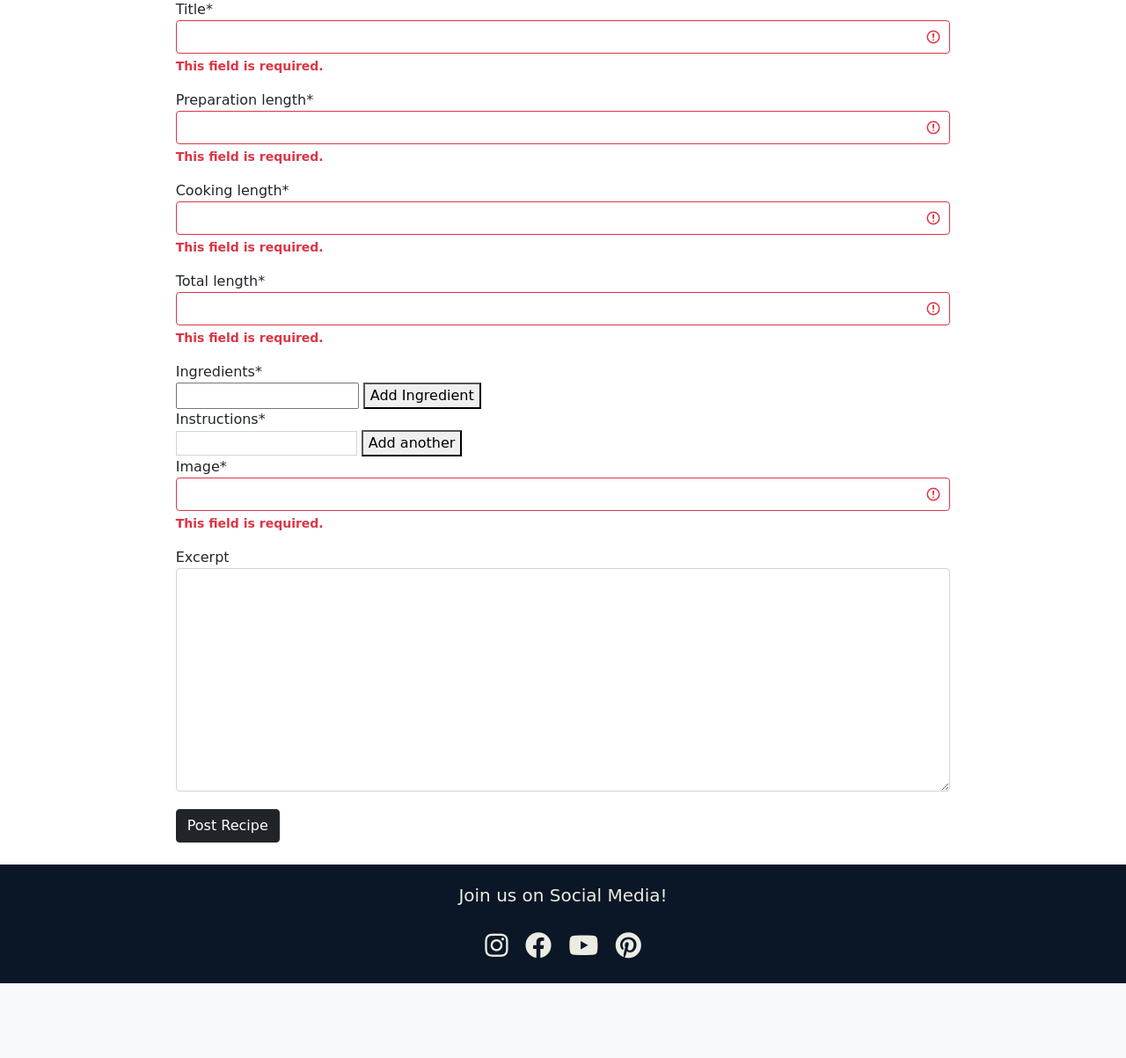
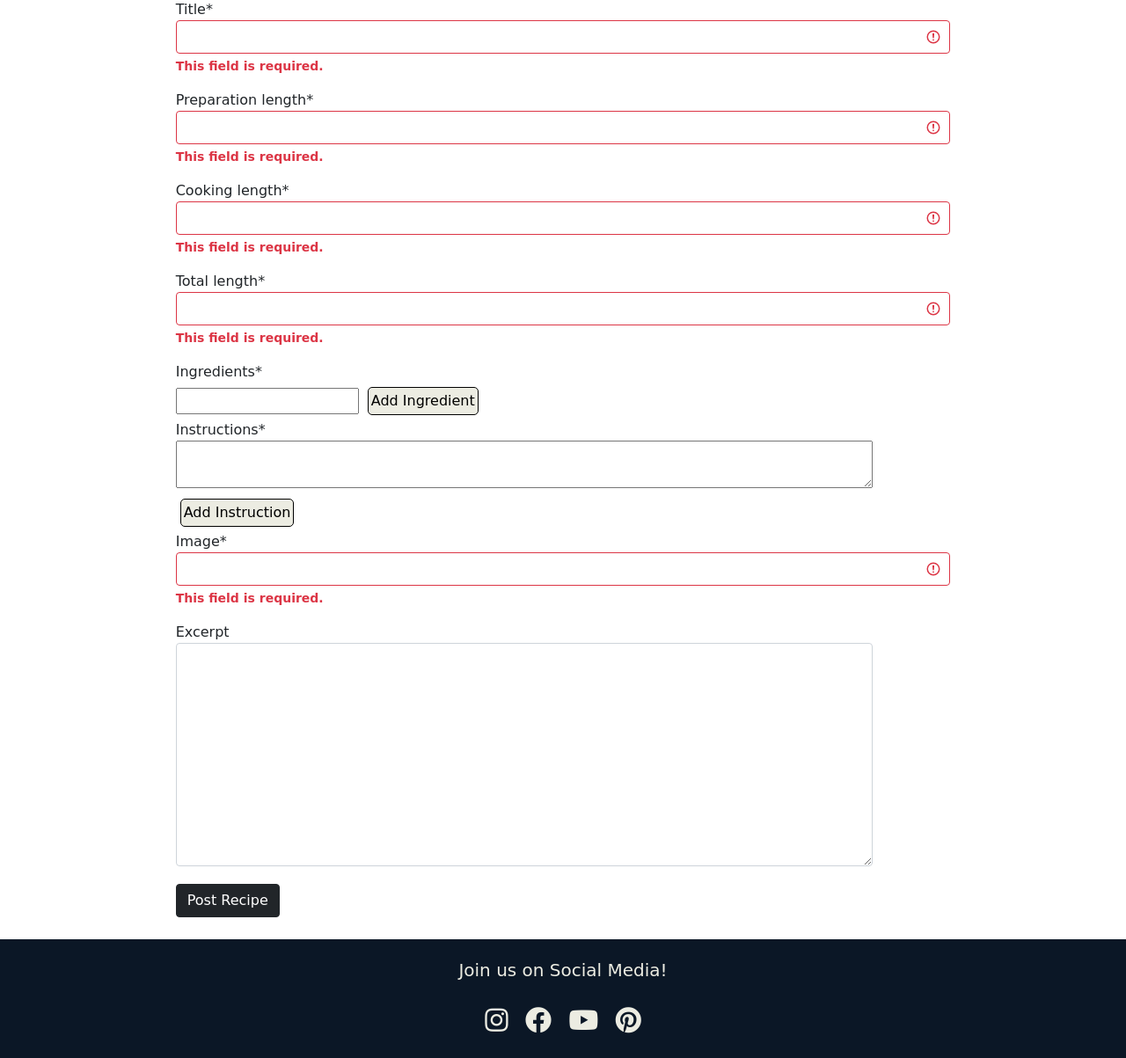
Before and after one commit to SamanthaBooth81/foody-family, a Django app: page /recipes/add-recipe/ in a window 1280 px wide. Shown: the part 163-1366 px from the top of the page at 88% size. Before the commit the page ends 1281 px from the top, so only its background shows below. Run offline with Django 3.2, Linux system fonts and the light colour scheme; some libraries are stand-ins or nearby versions; some web fonts are replaced.

Commit message:
amend instructions widget to be textarea and add stylling to ingredients and instructions widget

```diff
--- a/recipes/widget.py
+++ b/recipes/widget.py
@@ -20,7 +20,7 @@ class MultiInputIngredientWidget(forms.widgets.TextInput):
         return mark_safe(render_to_string(self.template_name, context=context))
 
 
-class MultiInputWidget(forms.widgets.TextInput):
+class MultiInputWidget(forms.widgets.Textarea):
     """allows user to create an instruction list"""
     template_name = 'multi_input_widget.html'
     instructions = 'instructions[]'
--- a/static/css/style.css
+++ b/static/css/style.css
@@ -93,6 +93,40 @@ h1 {
 #div_id_instructions input {
     border: 1px solid #ced4da;
 }
+
+.add-recipe textarea {
+    width: 90%;
+}
+
+#add_ingredients,
+#add_step,
+.delete_ingredient,
+.delete_instruction {
+    background-color: #ECECE2;
+    border: 1px solid;
+    border-radius: 5px;
+    padding: 3px;
+    margin: 5px;
+}
+
+#add_ingredients:hover,
+#add_step:hover {
+    color: #ECECE2;
+    background-color: #A7490D;
+}
+
+.delete_ingredient,
+.delete_instruction {
+    padding-left: 10px;
+    padding-right: 10px;
+}
+
+.delete_ingredient:hover,
+.delete_instruction:hover {
+    background-color: crimson;
+    color: #ECECE2;
+}
+
 
 .add-recipe {
     width: 80%;
--- a/static/js/widget.js
+++ b/static/js/widget.js
@@ -48,10 +48,10 @@ document.addEventListener("DOMContentLoaded", function () {
 
 
     function add_instruction(event) {
-        const instructionCount = document.querySelectorAll("#step_list input").length;
+        const instructionCount = document.querySelectorAll("#step_list textarea").length;
         const ingredientID = instructionCount + 1;
         instructionId = 'instruction_' + ingredientID;
-        new_instruction = '<div class="add-instruction" id="' + instructionId + '"> <input type="text" name="instructions"> <button type="button" onClick="deleteInstruction(this)" class="delete_instruction" data-instruction-id="' + instructionId + '">Delete</button></div>';
+        new_instruction = '<div class="add-instruction" id="' + instructionId + '"> <textarea type="text" name="instructions" cols="30" rows="3" class="instructions"></textarea> <button type="button" onClick="deleteInstruction(this)" class="delete_instruction" data-instruction-id="' + instructionId + '">Delete</button></div>';
         instructionsCounter = instructionsCounter + 1;
         let newdiv = document.createElement('div');
         newdiv.innerHTML = new_instruction;
@@ -59,10 +59,10 @@ document.addEventListener("DOMContentLoaded", function () {
     }
 
     function add_new_instruction(event) {
-        const instructionCount = document.querySelectorAll("#step_list input").length;
+        const instructionCount = document.querySelectorAll("#step_list textarea").length;
         const ingredientID = instructionCount + 1;
         ingredientId = 'ingredient_' + ingredientID;
-        new_ingredient = '<div class="add-ingredient" id="' + ingredientId + '"> <input type="text" name="ingredients"> <button type="button" onClick="deleteIngredient(this)" class="delete_ingredient" data-ingredient-id="' + ingredientId + '">Delete</button></div>';
+        new_ingredient = '<div class="add-ingredient" id="' + ingredientId + '"> <textarea type="text" name="ingredients" cols="30" rows="3"  class="instructions"></textarea> <button type="button" onClick="deleteIngredient(this)" class="delete_ingredient" data-ingredient-id="' + ingredientId + '">Delete</button></div>';
         ingredientsCounter = ingredientsCounter + 1;
         let newingredient = document.createElement('div');
         newingredient.innerHTML = new_ingredient;
--- a/templates/multi_input_ingredient_widget.html
+++ b/templates/multi_input_ingredient_widget.html
@@ -5,7 +5,7 @@
         {%for value in widget.extra_values%}
         <div class="add-ingredient" id="ingredient_{{ forloop.counter0 }}">
             <input type="text" name="ingredients" value="{{value}}">
-            <button type="button" onclick="deleteIngredient(this)" class="delete_ingredient"
+            <button type="button" onclick="deleteIngredient(this)" class="delete_ingredient btn btn-danger"
                 data-ingredient-id="ingredient_{{ forloop.counter0 }}">Delete</button>
         </div>
         {%endfor%}
--- a/templates/multi_input_widget.html
+++ b/templates/multi_input_widget.html
@@ -1,11 +1,11 @@
 <div>
-    {% include "django/forms/widgets/input.html" with widget=widget  %}
-    <button type="button" id="add_step">Add another</button>
+    {% include "django/forms/widgets/textarea.html" with widget=widget  %}
+    <button type="button" id="add_step">Add Instruction</button>
     <div id="step_list">
         {%for value in widget.extra_values%}
         <div class="add-instruction" id="instruction_{{ forloop.counter0 }}">
-            <input type="text" name="instructions" value="{{value}}">
-            <button type="button" onclick="deleteInstruction(this)" class="delete_instruction"
+            <textarea type="text" name="instructions" value="{{value}}" class="instructions"cols="30" rows="3"></textarea>
+            <button type="button" onclick="deleteInstruction(this)" class="delete_instruction btn btn-danger"
                 data-instruction-id="instruction_{{ forloop.counter0 }}">Delete</button>
         </div>
         {%endfor%}
```
Also changed, not shown: README.md.
